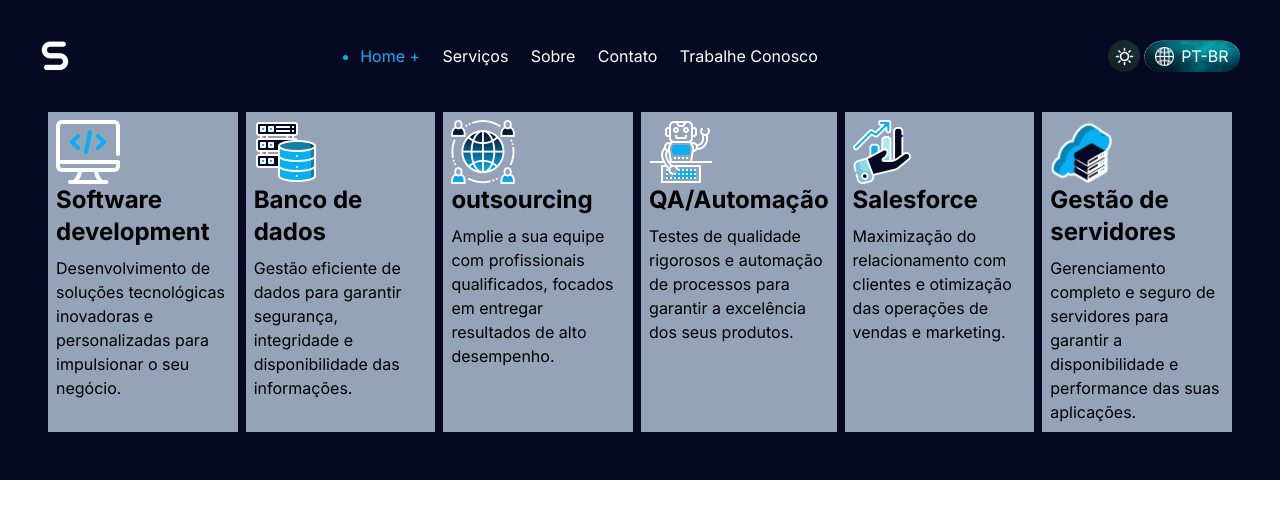
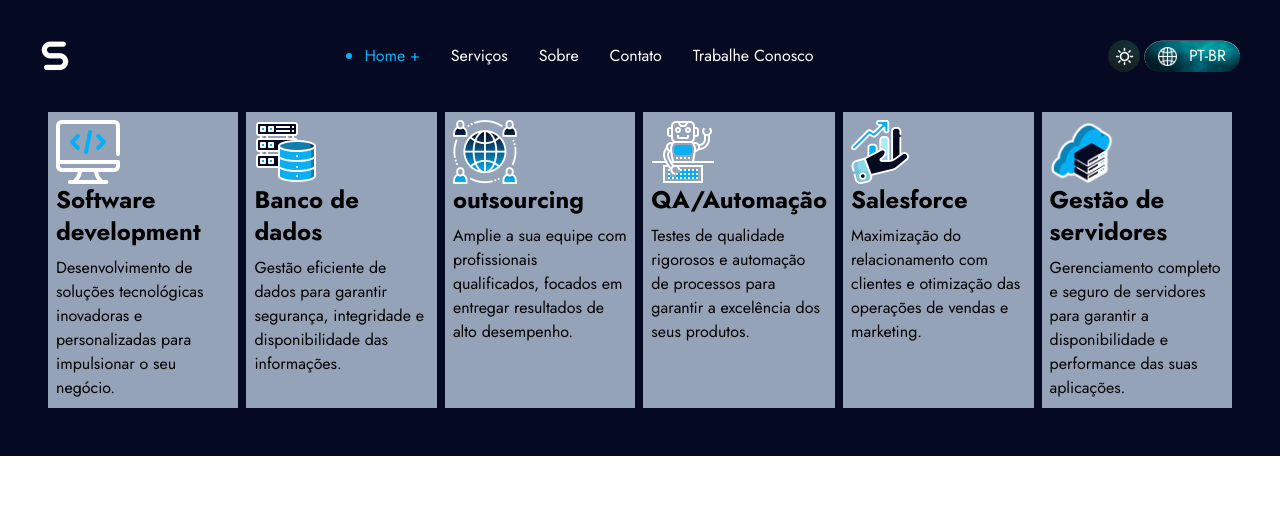
Before and after one commit to Tassio2002/simbiose-site, a Next.js app: page / in a window 1280 px wide. Shown: the top 518 px of the page. Built offline with nearby package versions, Linux system fonts and the light colour scheme.

Commit message:
:wrench: change project font family

```diff
--- a/src/app/layout.js
+++ b/src/app/layout.js
@@ -1,7 +1,7 @@
 import './globals.css'
-import { Inter } from 'next/font/google'
+import { Jost } from 'next/font/google'
 
-const inter = Inter({ subsets: ['latin'] })
+const jost = Jost({ subsets: ['latin'] })
 
 export const metadata = {
   title: 'Simbiose Ventures',
@@ -11,7 +11,7 @@
 export default function RootLayout({ children }) {
   return (
     <html lang="pt-br">
-      <body className={inter.className}>{children}</body>
+      <body className={jost.className}>{children}</body>
     </html>
   )
 }
```
